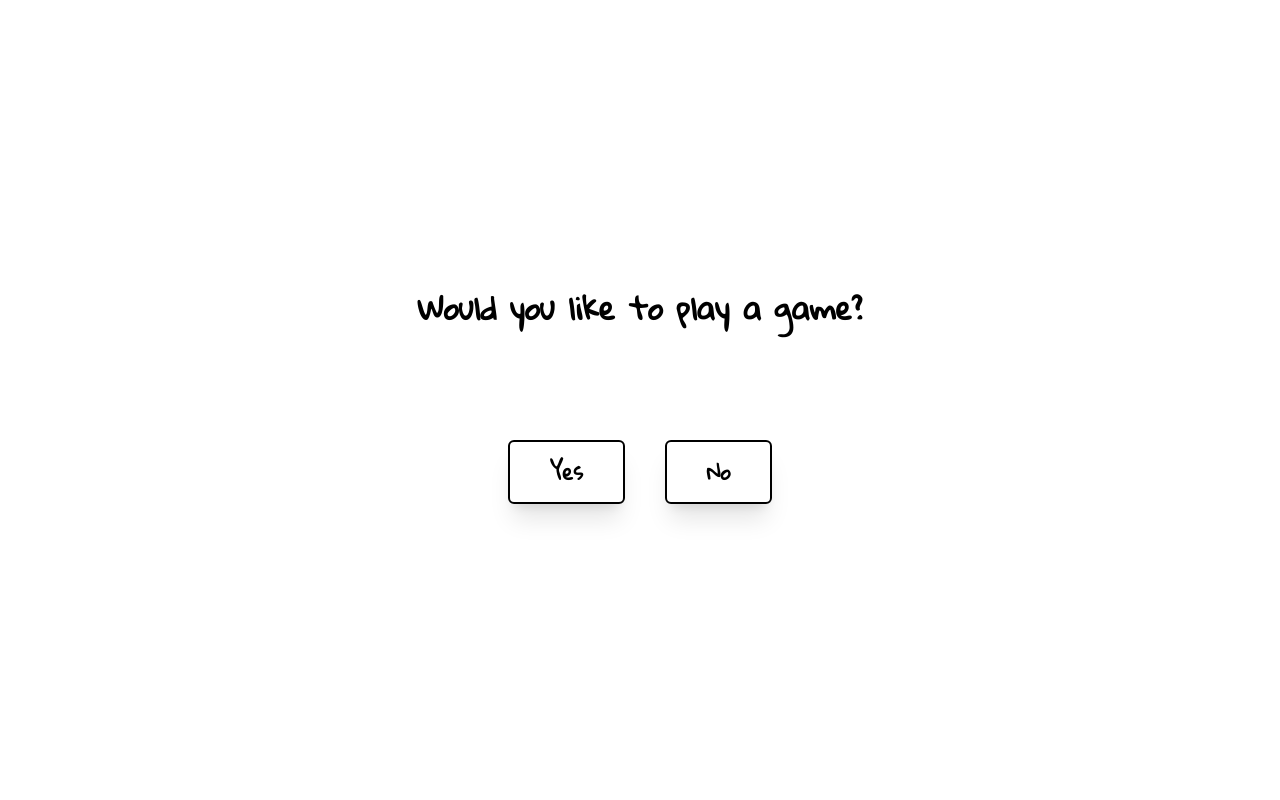
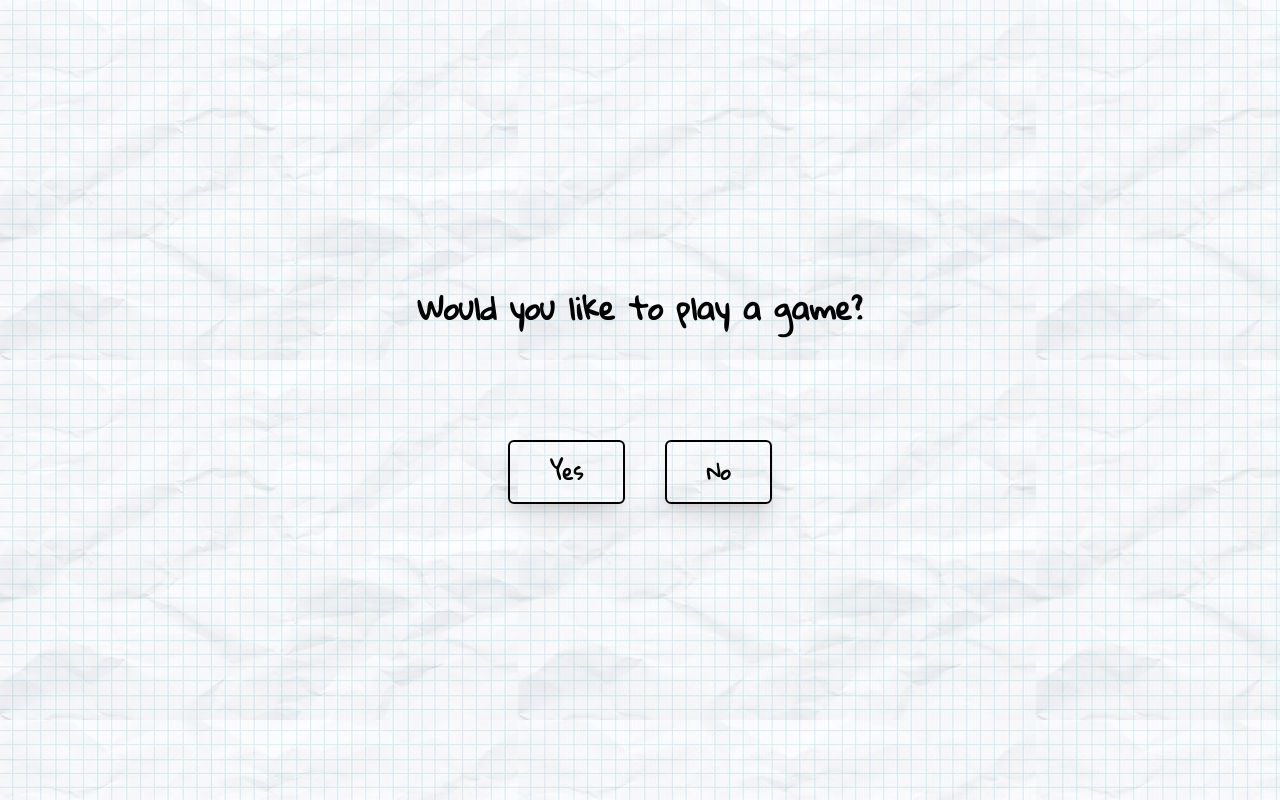
Before and after one commit to ccg404/Project-Dawn, a website: page index.html in a window 1280 px wide. Drawn offline with nearby package versions, Linux system fonts and the light colour scheme; files that its build step writes are made by us from their sources.

Commit message:
small changes

```diff
--- a/index.html
+++ b/index.html
@@ -10,7 +10,7 @@
 <link href="https://fonts.googleapis.com/css2?family=Caveat+Brush&family=Gloria+Hallelujah&family=Roboto:ital,wght@0,100;0,300;0,400;0,500;0,700;0,900;1,100;1,300;1,400;1,500;1,700;1,900&display=swap" rel="stylesheet">
 </head>
 <body>
-    <div class="bg-[url(img/bg1.jpg)] object-cover h-screen flex flex-col items-center justify-center ">
+    <div class="bg-[url(/img/bg1.jpg)] object-cover h-screen flex flex-col items-center justify-center ">
         <div class="p-5 mb-10">
             <h1 class="text-3xl text-center font-bold font-gloria leading-16">Would you like to play a game?</h1>
         </div>
```
